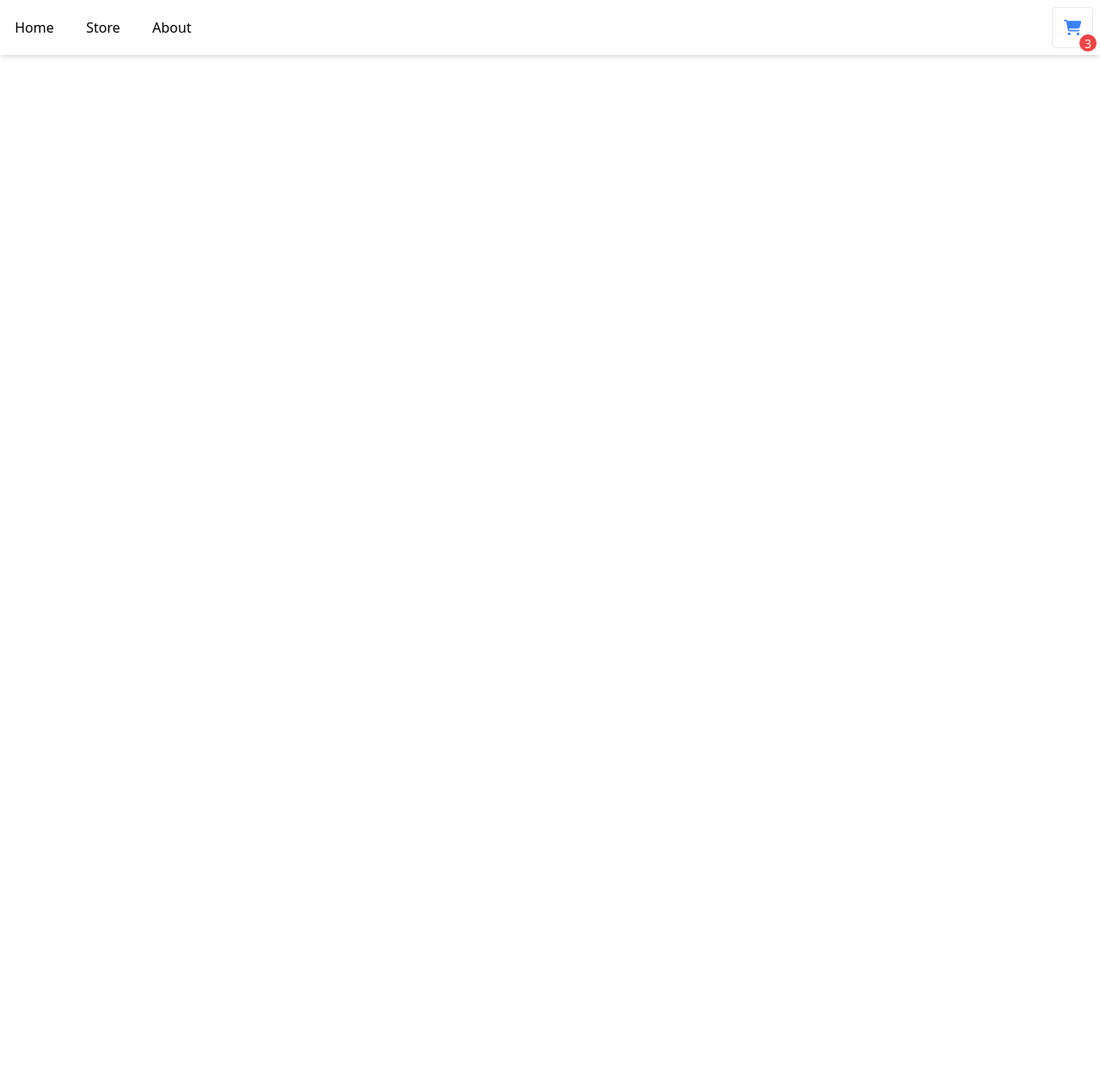
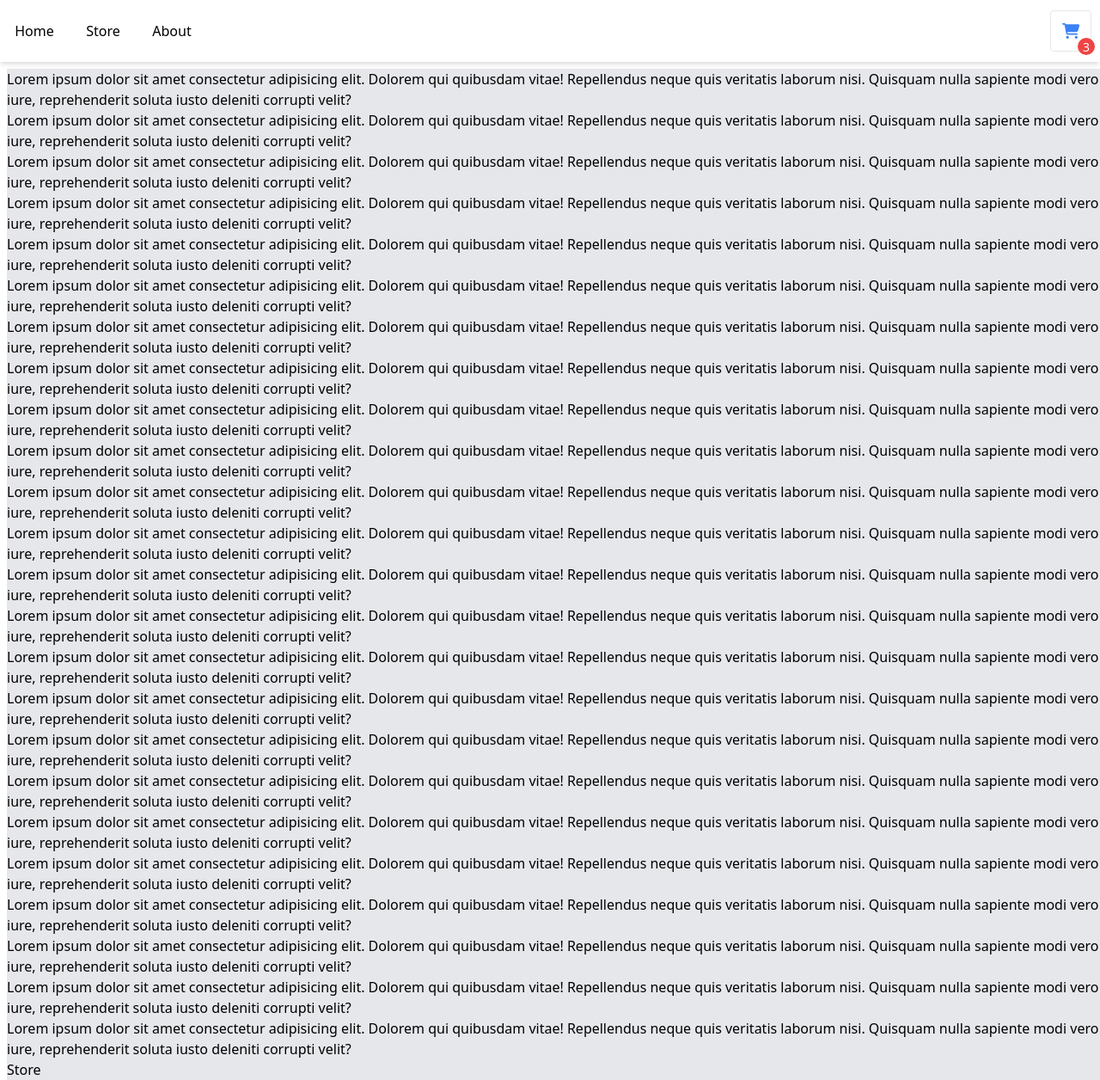
Before and after one commit to TylerDonghwi/shopping-cart, a React (Create React App) app: page /store in a window 1280 px wide. Shown: the whole page at 86% size. Before the commit the page ends 800 px from the top, so only its background shows below. Built offline with nearby package versions, Linux system fonts and the light colour scheme.

Commit message:
fixed positioning of the navbar so the user interaction is smoother

```diff
--- a/public/index.html
+++ b/public/index.html
@@ -25,7 +25,7 @@
     <title>Shopping Cart</title>
 </head>
 
-<body class="bg-slate-50">
+<body>
     <noscript>You need to enable JavaScript to run this app.</noscript>
     <div id="root"></div>
     <!--
--- a/src/App.tsx
+++ b/src/App.tsx
@@ -9,7 +9,31 @@ function App() {
     <>
       <Navbar />
 
-      <div className='ml-4 mb-4'>
+      <div className='ml-2 mt-2 bg-gray-200'>
+        <p>Lorem ipsum dolor sit amet consectetur adipisicing elit. Dolorem qui quibusdam vitae! Repellendus neque quis veritatis laborum nisi. Quisquam nulla sapiente modi vero iure, reprehenderit soluta iusto deleniti corrupti velit?</p>
+        <p>Lorem ipsum dolor sit amet consectetur adipisicing elit. Dolorem qui quibusdam vitae! Repellendus neque quis veritatis laborum nisi. Quisquam nulla sapiente modi vero iure, reprehenderit soluta iusto deleniti corrupti velit?</p>
+        <p>Lorem ipsum dolor sit amet consectetur adipisicing elit. Dolorem qui quibusdam vitae! Repellendus neque quis veritatis laborum nisi. Quisquam nulla sapiente modi vero iure, reprehenderit soluta iusto deleniti corrupti velit?</p>
+        <p>Lorem ipsum dolor sit amet consectetur adipisicing elit. Dolorem qui quibusdam vitae! Repellendus neque quis veritatis laborum nisi. Quisquam nulla sapiente modi vero iure, reprehenderit soluta iusto deleniti corrupti velit?</p>
+        <p>Lorem ipsum dolor sit amet consectetur adipisicing elit. Dolorem qui quibusdam vitae! Repellendus neque quis veritatis laborum nisi. Quisquam nulla sapiente modi vero iure, reprehenderit soluta iusto deleniti corrupti velit?</p>
+        <p>Lorem ipsum dolor sit amet consectetur adipisicing elit. Dolorem qui quibusdam vitae! Repellendus neque quis veritatis laborum nisi. Quisquam nulla sapiente modi vero iure, reprehenderit soluta iusto deleniti corrupti velit?</p>
+        <p>Lorem ipsum dolor sit amet consectetur adipisicing elit. Dolorem qui quibusdam vitae! Repellendus neque quis veritatis laborum nisi. Quisquam nulla sapiente modi vero iure, reprehenderit soluta iusto deleniti corrupti velit?</p>
+        <p>Lorem ipsum dolor sit amet consectetur adipisicing elit. Dolorem qui quibusdam vitae! Repellendus neque quis veritatis laborum nisi. Quisquam nulla sapiente modi vero iure, reprehenderit soluta iusto deleniti corrupti velit?</p>
+        <p>Lorem ipsum dolor sit amet consectetur adipisicing elit. Dolorem qui quibusdam vitae! Repellendus neque quis veritatis laborum nisi. Quisquam nulla sapiente modi vero iure, reprehenderit soluta iusto deleniti corrupti velit?</p>
+        <p>Lorem ipsum dolor sit amet consectetur adipisicing elit. Dolorem qui quibusdam vitae! Repellendus neque quis veritatis laborum nisi. Quisquam nulla sapiente modi vero iure, reprehenderit soluta iusto deleniti corrupti velit?</p>
+        <p>Lorem ipsum dolor sit amet consectetur adipisicing elit. Dolorem qui quibusdam vitae! Repellendus neque quis veritatis laborum nisi. Quisquam nulla sapiente modi vero iure, reprehenderit soluta iusto deleniti corrupti velit?</p>
+        <p>Lorem ipsum dolor sit amet consectetur adipisicing elit. Dolorem qui quibusdam vitae! Repellendus neque quis veritatis laborum nisi. Quisquam nulla sapiente modi vero iure, reprehenderit soluta iusto deleniti corrupti velit?</p>
+        <p>Lorem ipsum dolor sit amet consectetur adipisicing elit. Dolorem qui quibusdam vitae! Repellendus neque quis veritatis laborum nisi. Quisquam nulla sapiente modi vero iure, reprehenderit soluta iusto deleniti corrupti velit?</p>
+        <p>Lorem ipsum dolor sit amet consectetur adipisicing elit. Dolorem qui quibusdam vitae! Repellendus neque quis veritatis laborum nisi. Quisquam nulla sapiente modi vero iure, reprehenderit soluta iusto deleniti corrupti velit?</p>
+        <p>Lorem ipsum dolor sit amet consectetur adipisicing elit. Dolorem qui quibusdam vitae! Repellendus neque quis veritatis laborum nisi. Quisquam nulla sapiente modi vero iure, reprehenderit soluta iusto deleniti corrupti velit?</p>
+        <p>Lorem ipsum dolor sit amet consectetur adipisicing elit. Dolorem qui quibusdam vitae! Repellendus neque quis veritatis laborum nisi. Quisquam nulla sapiente modi vero iure, reprehenderit soluta iusto deleniti corrupti velit?</p>
+        <p>Lorem ipsum dolor sit amet consectetur adipisicing elit. Dolorem qui quibusdam vitae! Repellendus neque quis veritatis laborum nisi. Quisquam nulla sapiente modi vero iure, reprehenderit soluta iusto deleniti corrupti velit?</p>
+        <p>Lorem ipsum dolor sit amet consectetur adipisicing elit. Dolorem qui quibusdam vitae! Repellendus neque quis veritatis laborum nisi. Quisquam nulla sapiente modi vero iure, reprehenderit soluta iusto deleniti corrupti velit?</p>
+        <p>Lorem ipsum dolor sit amet consectetur adipisicing elit. Dolorem qui quibusdam vitae! Repellendus neque quis veritatis laborum nisi. Quisquam nulla sapiente modi vero iure, reprehenderit soluta iusto deleniti corrupti velit?</p>
+        <p>Lorem ipsum dolor sit amet consectetur adipisicing elit. Dolorem qui quibusdam vitae! Repellendus neque quis veritatis laborum nisi. Quisquam nulla sapiente modi vero iure, reprehenderit soluta iusto deleniti corrupti velit?</p>
+        <p>Lorem ipsum dolor sit amet consectetur adipisicing elit. Dolorem qui quibusdam vitae! Repellendus neque quis veritatis laborum nisi. Quisquam nulla sapiente modi vero iure, reprehenderit soluta iusto deleniti corrupti velit?</p>
+        <p>Lorem ipsum dolor sit amet consectetur adipisicing elit. Dolorem qui quibusdam vitae! Repellendus neque quis veritatis laborum nisi. Quisquam nulla sapiente modi vero iure, reprehenderit soluta iusto deleniti corrupti velit?</p>
+        <p>Lorem ipsum dolor sit amet consectetur adipisicing elit. Dolorem qui quibusdam vitae! Repellendus neque quis veritatis laborum nisi. Quisquam nulla sapiente modi vero iure, reprehenderit soluta iusto deleniti corrupti velit?</p>
+        <p>Lorem ipsum dolor sit amet consectetur adipisicing elit. Dolorem qui quibusdam vitae! Repellendus neque quis veritatis laborum nisi. Quisquam nulla sapiente modi vero iure, reprehenderit soluta iusto deleniti corrupti velit?</p>
         <Routes>
           <Route path='/' element={<Home />} />
           <Route path='/store' element={<Store />} />
--- a/src/components/Navbar.tsx
+++ b/src/components/Navbar.tsx
@@ -6,7 +6,7 @@ export default function Navbar() {
 
     return (
 
-        <div className="fixed w-[100%] bg-white shadow-md flex flex-row items-center py-5">
+        <div className="sticky bg-white shadow-md flex flex-row items-center h-[4.5rem]">
             <>
                 <Link className='w-[80px] text-center' to="/">
                     Home
@@ -19,13 +19,10 @@ export default function Navbar() {
                 </Link>
             </>
 
-            <button className='fixed right-2 h-12 w-12 bg-white border rounded flex justify-center items-center hover:bg-slate-50 active:bg-slate-100 transition-all duration-200'>
+            <button className='relative ml-auto h-12 right-[0.625rem] w-12 bg-white border rounded flex justify-center items-center hover:bg-slate-50 active:bg-slate-100 transition-all duration-200'>
                 <FontAwesomeIcon className='text-blue-500 h-[18px]' icon={faCartShopping}></FontAwesomeIcon>
                 <div className='absolute rounded-full bg-red-500 flex justify-center items-center text-white h-5 w-5 right-[-5px] bottom-[-5px] text-[14px]'>3</div>
             </button>
         </div>
-
-
-
     )
 }
```
